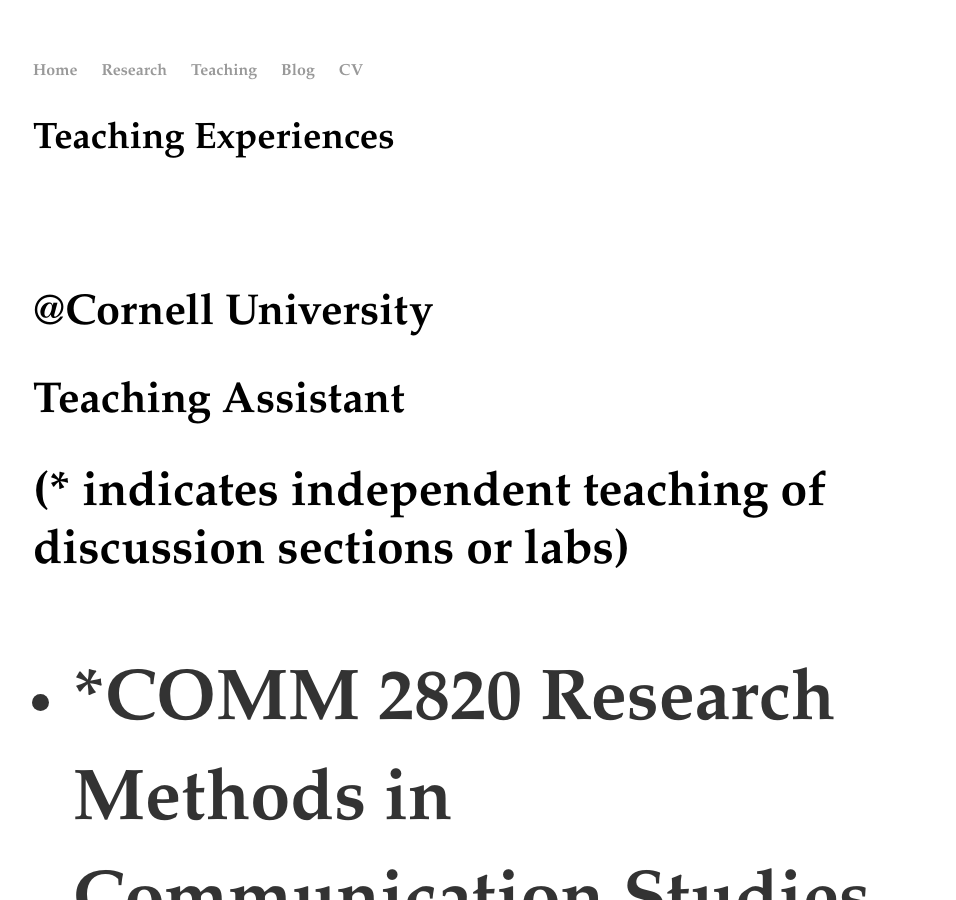
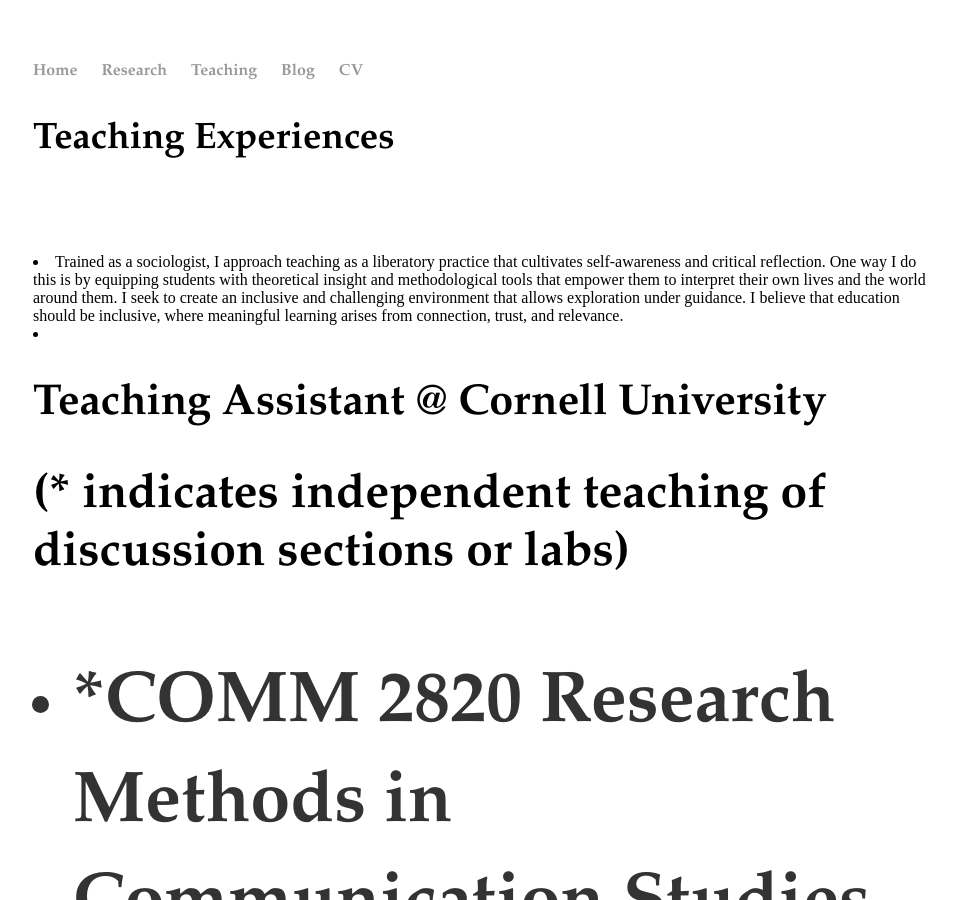
Before and after one commit to windyqu/windyqu.github.io, a Jekyll site: the page built from teaching/index.html, in a window 1280 px wide and 900 px high. Shown: the whole window, without its empty margins (159-1115 px from the left). Built offline with Jekyll 4.4.1, drawn with Linux system fonts in a browser that asks for light colours.

Commit message:
Update index.html

```diff
--- a/teaching/index.html
+++ b/teaching/index.html
@@ -7,8 +7,8 @@
 <div class="blurb">
 	<h3>Teaching Experiences</h3>
 	<br><br><br>
-	<h2>@Cornell University</h2>
-	<h2>Teaching Assistant</h2>
+	<li> Trained as a sociologist, I approach teaching as a liberatory practice that cultivates self-awareness and critical reflection. One way I do this is by equipping students with theoretical insight and methodological tools that empower them to interpret their own lives and the world around them. I seek to create an inclusive and challenging environment that allows exploration under guidance. I believe that education should be inclusive, where meaningful learning arises from connection, trust, and relevance.  <li>
+	<h2>Teaching Assistant @ Cornell University</h2>
 	<h1> (* indicates independent teaching of discussion sections or labs) <h1>
 	<ul>
 		<li> *COMM 2820 Research Methods in Communication Studies, Cornell University, Fall 2022</li>
```
